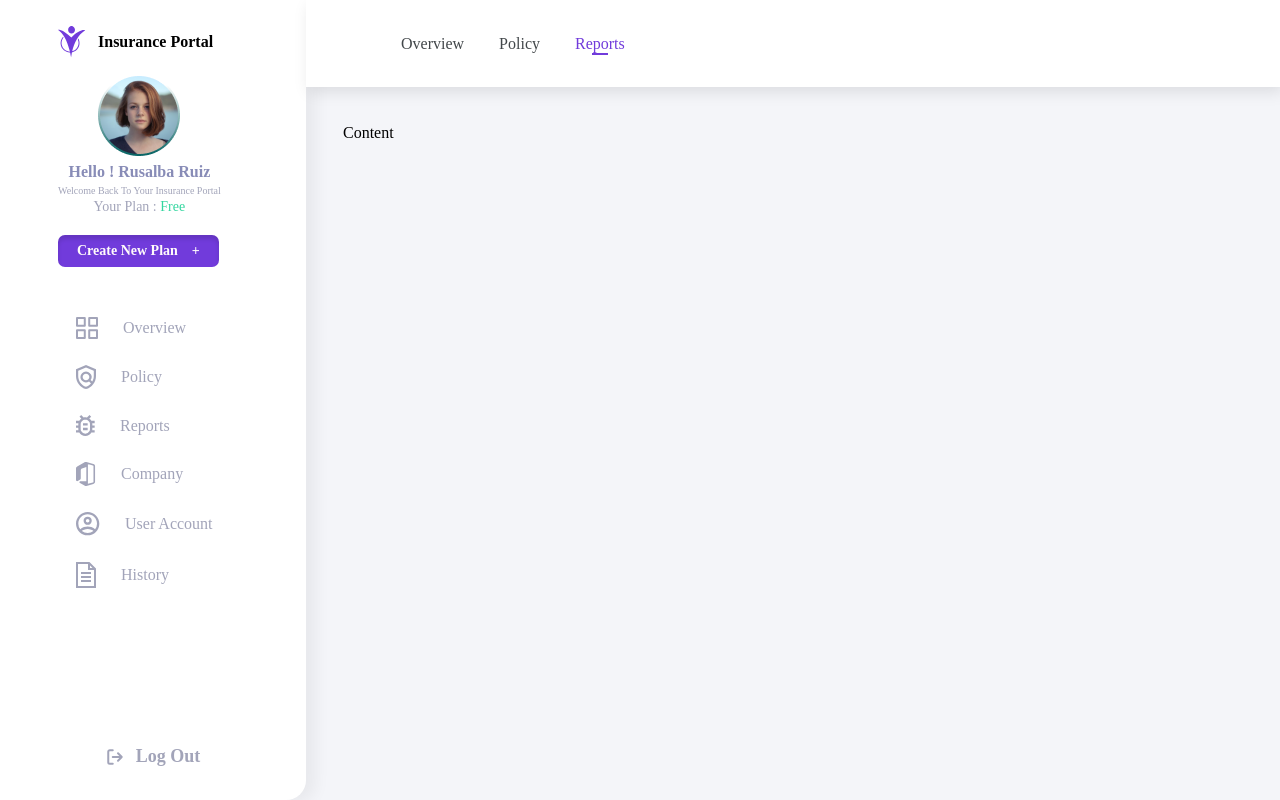
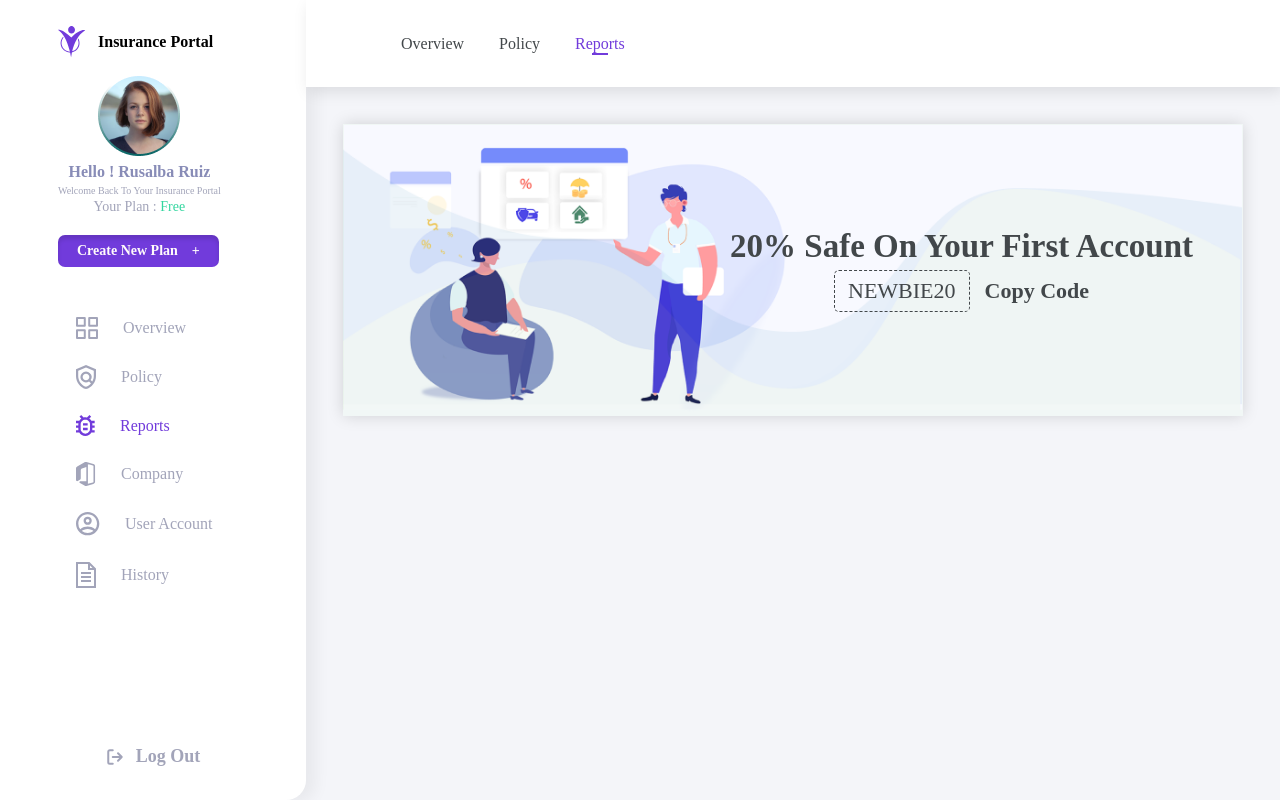
Before and after one commit to schriker/appsilon-task, a Gatsby site: page / in a window 1280 px wide. Built offline with nearby package versions, Linux system fonts and the light colour scheme; Gatsby itself is replaced by a stand-in of ours.

Commit message:
Promo baner

```diff
--- a/src/components/layout/Layout.jsx
+++ b/src/components/layout/Layout.jsx
@@ -9,7 +9,7 @@ function Layout({ children }) {
       <Sidebar />
       <div className={layoutStyles.container}>
         <Menu />
-        <div className={layoutStyles.content}>Content</div>
+        <div className={layoutStyles.content}>{children}</div>
       </div>
     </div>
   );
--- a/src/components/layout/layout.module.css
+++ b/src/components/layout/layout.module.css
@@ -9,5 +9,6 @@
 }
 
 .content {
+  max-width: 980px;
   padding: 37px;
 }
--- a/src/components/links/Links.jsx
+++ b/src/components/links/Links.jsx
@@ -7,7 +7,10 @@ function Links() {
   return (
     <ul className={linksStyles.links}>
       {sidebarLinks.map((link, index) => (
-        <li key={index}>
+        <li
+          key={index}
+          className={link.text === 'Reports' ? linksStyles.active : null}
+        >
           <Link to="/">
             {link.icon}
             {link.text}
--- a/src/components/links/links.module.css
+++ b/src/components/links/links.module.css
@@ -31,6 +31,12 @@
   fill: #713bdb;
 }
 
+.active a,
+.active a svg path {
+  color: #713bdb;
+  fill: #713bdb;
+}
+
 .links li:first-child a:hover svg path {
   fill: none;
   stroke: #713bdb;
--- /dev/null
+++ b/src/components/promo/Promo.jsx
@@ -0,0 +1,20 @@
+import React from 'react';
+import * as promoStyles from './promo.module.css';
+import promo from '../../images/promo.png';
+
+function Promo({ title, code }) {
+  return (
+    <div className={promoStyles.wrapper}>
+      <img src={promo} alt="Promo Code" />
+      <div className={promoStyles.content}>
+        <h2>{title}</h2>
+        <div className={promoStyles.code}>
+          <div>{code}</div>
+          <p>Copy Code</p>
+        </div>
+      </div>
+    </div>
+  );
+}
+
+export default Promo;
--- /dev/null
+++ b/src/components/promo/promo.module.css
@@ -0,0 +1,42 @@
+.wrapper {
+  position: relative;
+  background-color: #f1f7f6;
+  color: #42474a;
+  box-shadow: 0px 0px 15px rgba(0, 0, 0, 0.15);
+}
+
+.wrapper img {
+  display: block;
+  width: 100%;
+  height: auto;
+}
+
+.content {
+  position: absolute;
+  top: 50%;
+  text-align: center;
+  right: 50px;
+  transform: translate(0, -50%);
+}
+
+.content h2 {
+  font-size: 33px;
+  font-weight: 600;
+  margin: 0 0 5px 0;
+}
+
+.code {
+  display: flex;
+  justify-content: center;
+  align-items: center;
+  font-size: 22px;
+  font-weight: 600;
+}
+
+.code div {
+  font-weight: 400;
+  border: 1px dashed #42474a;
+  border-radius: 5px;
+  padding: 7px 13px;
+  margin: 0 15px 0 0;
+}
--- a/src/pages/index.jsx
+++ b/src/pages/index.jsx
@@ -1,8 +1,14 @@
 import React from 'react';
 import Layout from '../components/layout/Layout';
+import Promo from '../components/promo/Promo';
+import { promo } from '../data/promo';
 
 const IndexPage = () => {
-  return <Layout></Layout>;
+  return (
+    <Layout>
+      <Promo title={promo.title} code={promo.code} />
+    </Layout>
+  );
 };
 
 export default IndexPage;
```
Also changed, not shown: src/images/promo.png (added), 2 other files.
